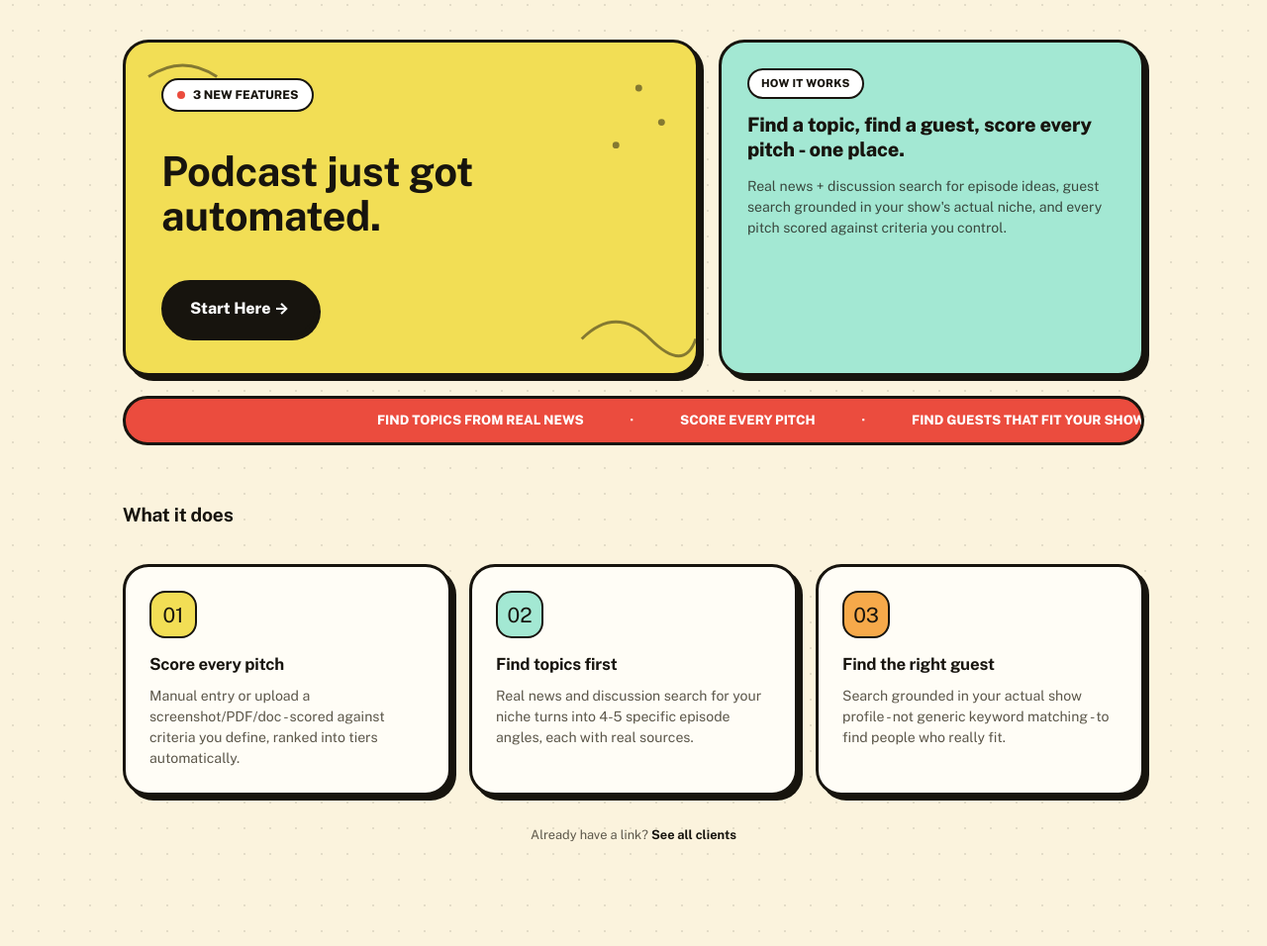
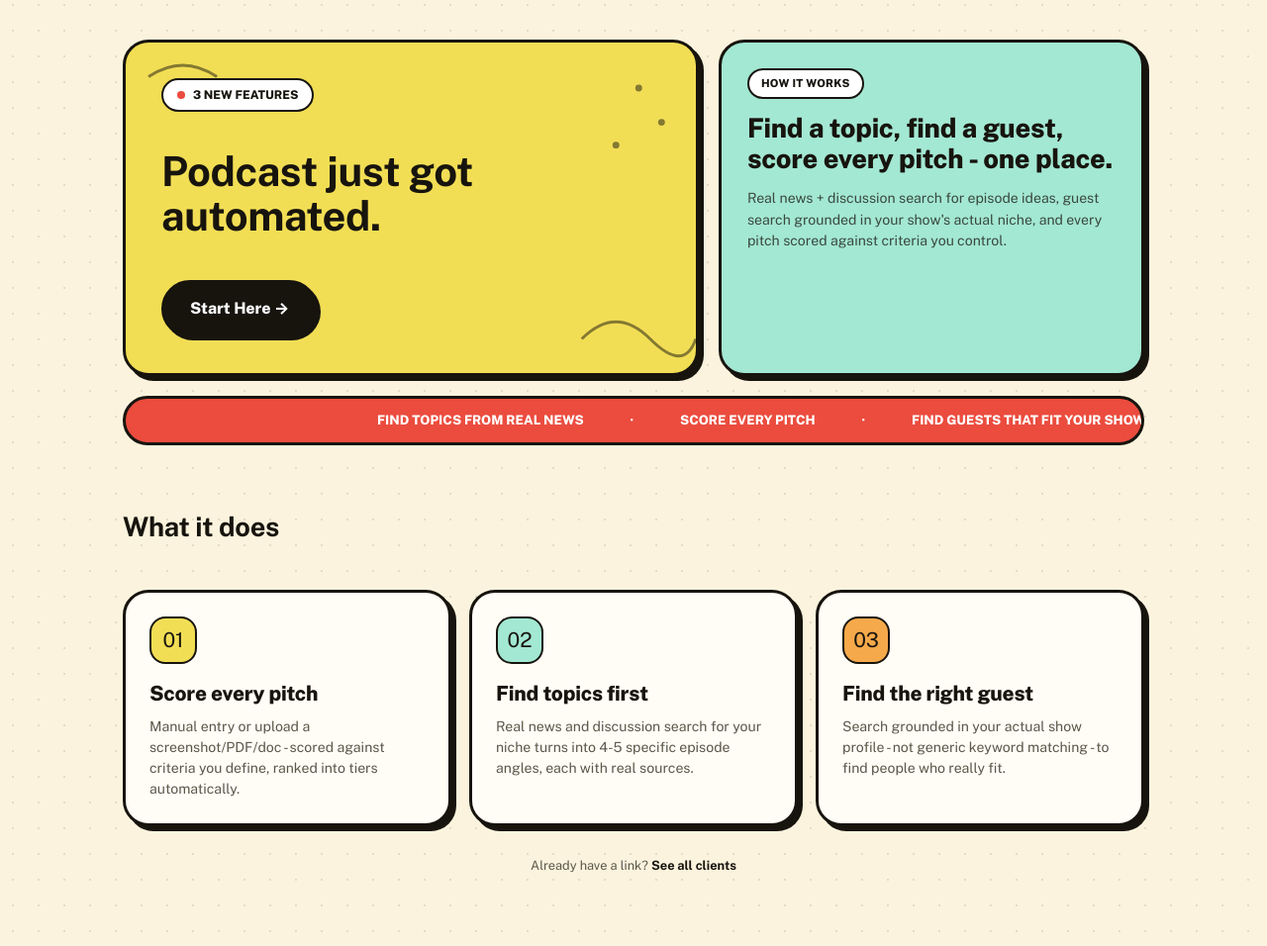
Before and after one commit to rafaym1/podcast-guest-scorer, a Flask app: page / in a window 1280 px wide. Shown: the part 86-1042 px from the top of the page at 99% size. Run offline with Flask 3, Linux system fonts and the light colour scheme; some libraries are stand-ins or nearby versions; some web fonts are replaced.

Commit message:
Fix landing page heading hierarchy (skipped level + flat sizing)
The side-card intro was an h3 with no h2 before it in the document -
broke the outline screen readers use for navigation. Changed to h2
(it's a peer section heading to "What it does", not a sub-heading).

Also fixed a flat type scale: feature-card headings were only 1.05rem
against ~1rem body text, barely distinguishable. Rebuilt the landing
page's heading scale with real steps: h1 2.6rem -> h2 1.7rem -> h3
1.3rem -> body 1rem, each step >=1.25x the next.

```diff
--- a/webapp/static/style.css
+++ b/webapp/static/style.css
@@ -103,7 +103,7 @@ h1, h2, h3 { font-family: var(--font-display); font-weight: 700; letter-spacing:
 }
 
 h1 { font-size: 1.7rem; margin: 0; }
-h2 { font-size: 1.2rem; }
+h2 { font-size: 1.7rem; }
 
 .header-actions { display: flex; gap: 10px; flex-wrap: wrap; }
 
@@ -561,7 +561,7 @@ template { display: none; }
   letter-spacing: 0.03em;
 }
 
-.side-card h3 { font-family: var(--font-body); font-weight: 800; font-size: 1.25rem; margin: 0; line-height: 1.25; }
+.side-card h2 { font-family: var(--font-body); font-weight: 800; font-size: 1.7rem; margin: 0; line-height: 1.15; }
 .side-card p { margin: 0; color: var(--ink); opacity: 0.75; font-size: 0.88rem; }
 
 .ticker {
@@ -628,7 +628,7 @@ template { display: none; }
 .feature-card:nth-child(2) .feature-icon { background: var(--mint); }
 .feature-card:nth-child(3) .feature-icon { background: var(--orange); }
 
-.feature-card h3 { font-family: var(--font-body); font-size: 1.05rem; margin: 0 0 8px; }
+.feature-card h3 { font-family: var(--font-body); font-weight: 800; font-size: 1.3rem; margin: 0 0 8px; }
 .feature-card p { margin: 0; color: var(--muted); font-size: 0.88rem; }
 
 .landing-footer {
--- a/webapp/templates/landing.html
+++ b/webapp/templates/landing.html
@@ -35,7 +35,7 @@
 
       <div class="side-card">
         <span class="side-badge">How it works</span>
-        <h3>Find a topic, find a guest, score every pitch - one place.</h3>
+        <h2>Find a topic, find a guest, score every pitch - one place.</h2>
         <p>Real news + discussion search for episode ideas, guest search grounded in your show's actual niche, and every pitch scored against criteria you control.</p>
       </div>
     </div>
```
